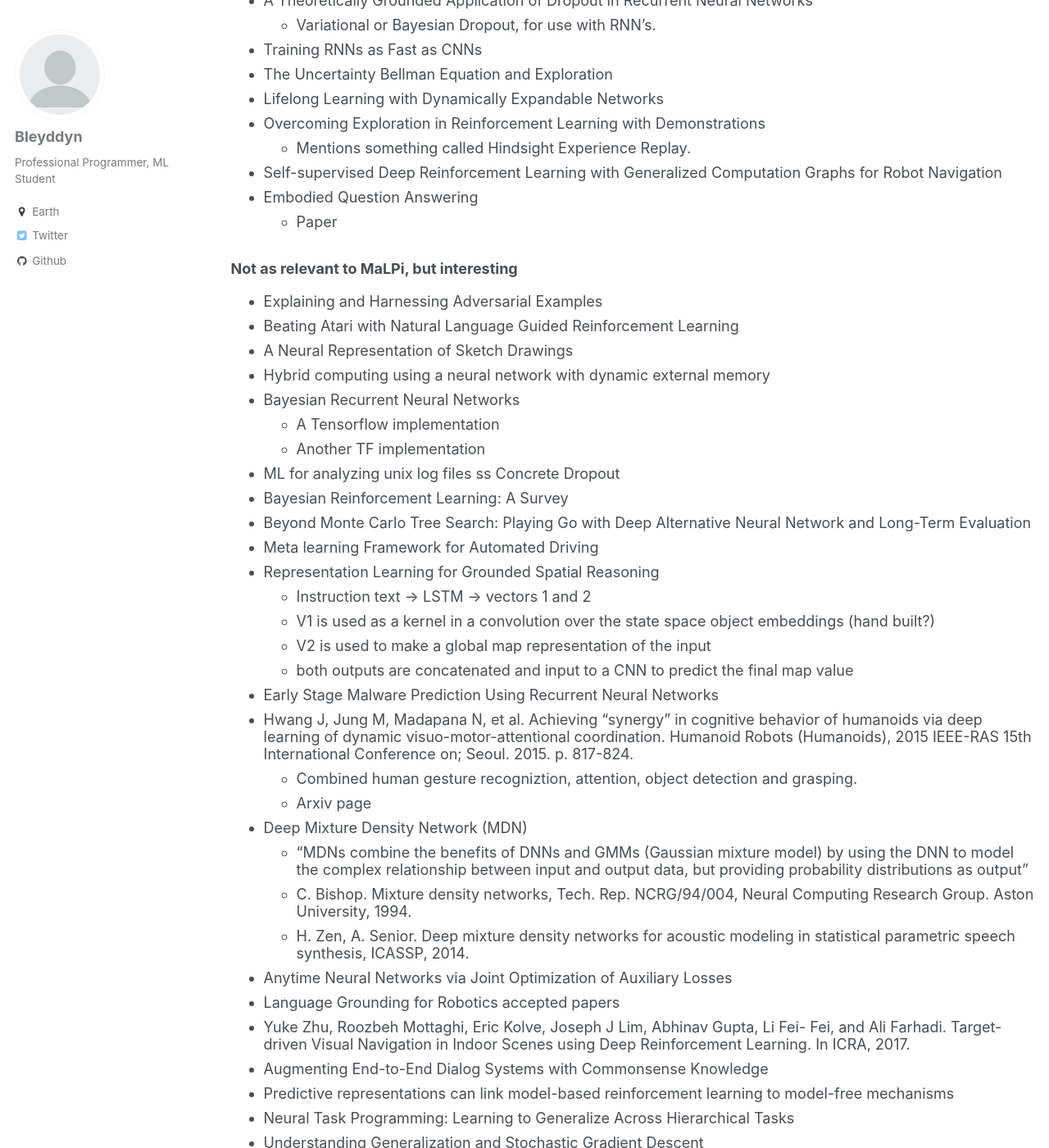
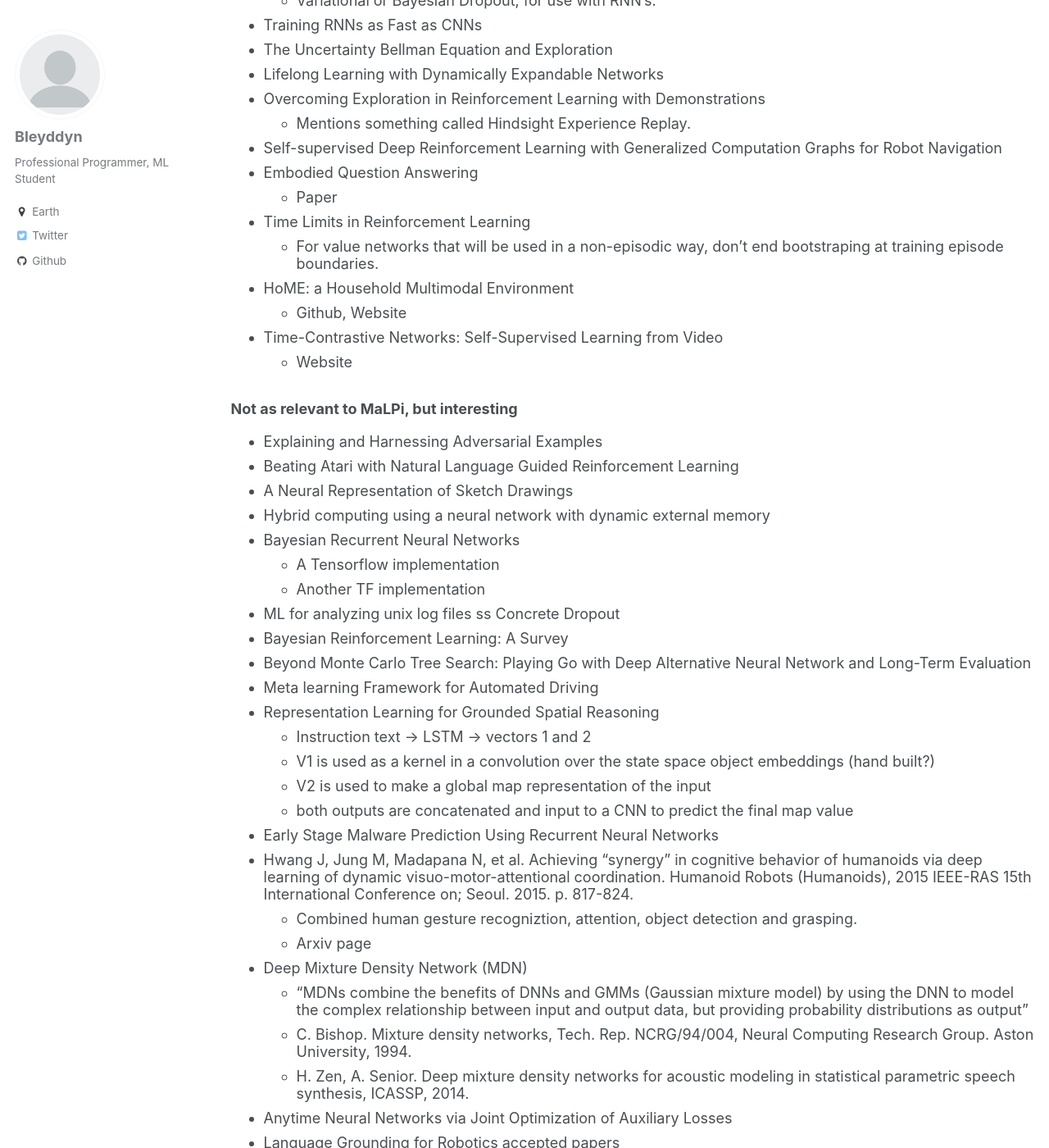
Before and after one commit to Bleyddyn/Bleyddyn.github.io, a Jekyll site: the page built from _pages/publications.md, in a window 1280 px wide and 1400 px high, scrolled down 6751 px. Shown: the whole window at 82% size. Built offline with Jekyll 4.4.1, drawn with Linux system fonts in a browser that asks for light colours; some of the changed text lies outside the part shown.

```diff
--- a/_pages/publications.md
+++ b/_pages/publications.md
@@ -164,6 +163,12 @@ author_profile: true
 * [Self-supervised Deep Reinforcement Learning with Generalized Computation Graphs for Robot Navigation](https://arxiv.org/abs/1709.10489)
 * [Embodied Question Answering](http://embodiedqa.org)
   * [Paper](http://embodiedqa.org/paper.pdf)
+* [Time Limits in Reinforcement Learning](https://arxiv.org/abs/1712.00378)
+  * For value networks that will be used in a non-episodic way, don't end bootstraping at training episode boundaries.
+* [HoME: a Household Multimodal Environment](https://arxiv.org/abs/1711.11017)
+  * [Github](https://github.com/HoME-Platform/home-platform), [Website](https://home-platform.github.io)
+* [Time-Contrastive Networks: Self-Supervised Learning from Video](https://arxiv.org/abs/1704.06888)
+  * [Website](https://sermanet.github.io/imitate/)
 
 ### Not as relevant to MaLPi, but interesting
 
@@ -201,6 +206,7 @@ ss [Concrete Dropout](https://arxiv.org/abs/1705.07832)
 * [Understanding Generalization and Stochastic Gradient Descent](https://arxiv.org/abs/1710.06451)
   * Includes how to choose the best batch size for test set accuracy.
 * [A generative vision model that trains with high data efficiency and breaks text-based CAPTCHAs](http://science.sciencemag.org/content/early/2017/10/25/science.aag2612.full)
+* [Generalized Grounding Graphs: A Probabilistic Framework for Understanding Grounded Commands](https://arxiv.org/abs/1712.01097)
 
 ## Classes/Education
 
```
Also changed, not shown: other parts of _pages/publications.md (+1 -2 lines), _pages/notes.md (+2 -0 lines).
